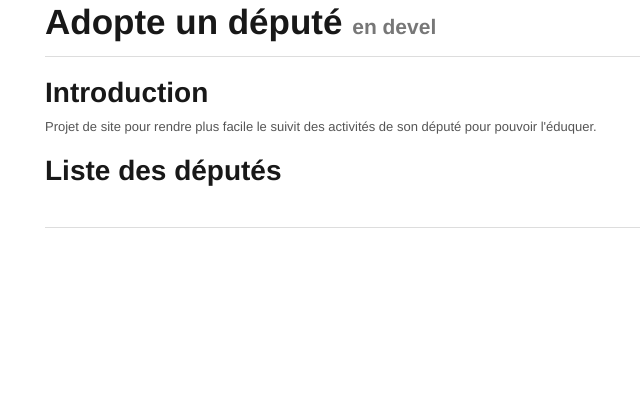
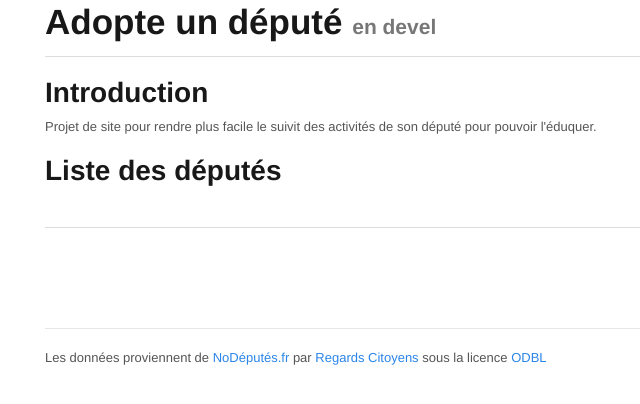
Before and after one commit to Psycojoker/adopte-un-depute, a Flask app: page / in a window 1280 px wide. Shown: the top 404 px of the page, without its empty margins (105-745 px from the left). Run offline with Flask 2, Linux system fonts and the light colour scheme; data that the repository does not hold is empty.

Commit message:
[enh] add a footer

```diff
--- a/static/stylesheets/main.css
+++ b/static/stylesheets/main.css
@@ -2,3 +2,9 @@ ul.deputes li {
     list-style-type: circle;
     margin-left: 2em;
 }
+
+footer.row {
+    border-top: 1px solid #E6E6E6;
+    margin-top: 80px;
+    padding-top: 20px;
+}
--- a/templates/base.html
+++ b/templates/base.html
@@ -49,9 +49,12 @@
             </div>
         </div>
 
+
+    <footer class="row">
+        <section>Les données proviennent de <a href="http://nosdeputes.fr">NoDéputés.fr</a> par <a href="http://www.regardscitoyens.org/">Regards Citoyens</a> sous la licence <a href="http://opendefinition.org/licenses/odc-odbl/">ODBL</a></section>
+    </footer>
     </div>
     <!-- container -->
-
 
 
 
```
